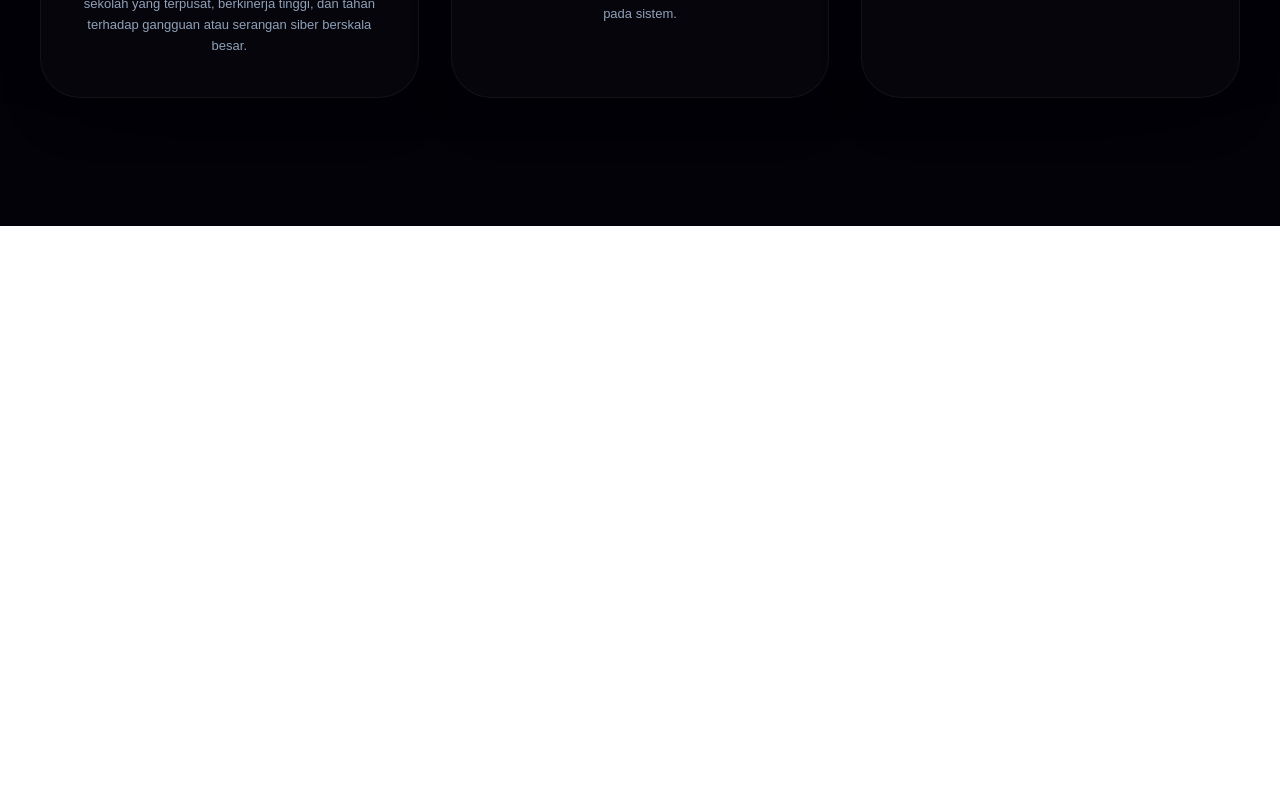
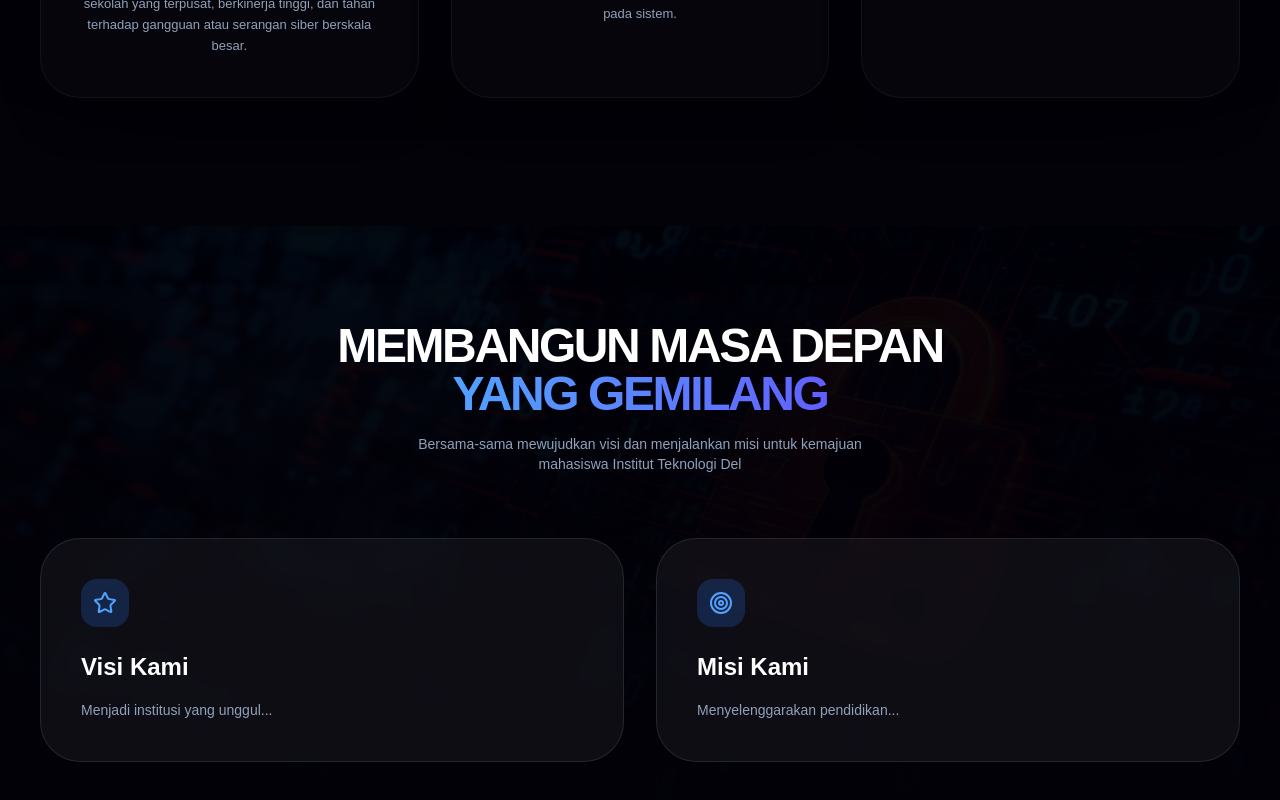
Before and after one commit to Edwinn1711/cyber-backend, a Next.js app: page / in a window 1280 px wide. Shown: the part 1490-2290 px from the top of the page. Before the commit the page ends 1716 px from the top, so only its background shows below. Built offline with nearby package versions, Linux system fonts and the light colour scheme.

Commit message:
feat: pasang komponen VisiMisiSection setelah Pilar Strategis

```diff
--- a/app/(loginregister)/page.tsx
+++ b/app/(loginregister)/page.tsx
@@ -6,7 +6,7 @@
   ShieldCheck, User, Lock, ScanLine, AlertTriangle, Fingerprint,
   MapPin, Calendar, CheckCircle2, Server, Network, Shield,
   Home, Info, FileText, LayoutGrid, Megaphone, HelpCircle, X, ArrowRight, Zap,
-  BrainCircuit, ShieldAlert, Cpu
+  BrainCircuit, ShieldAlert, Cpu, Star, Target
 } from 'lucide-react'
 
 // --- ASSET BACKGROUND ---
@@ -143,6 +143,36 @@
 });
 PersistentUniverse.displayName = 'PersistentUniverse';
 
+const VisiMisiSection = () => (
+  <section className="relative w-full py-24 bg-[#020108]">
+    {/* Background Cyber (Hanya muncul di sini) */}
+    <div className="absolute inset-0 z-0 bg-[url('/bg/cyber1.jpg')] bg-cover bg-center opacity-[0.05] pointer-events-none" />
+    <div className="absolute inset-0 z-0 bg-gradient-to-b from-transparent via-[#020108]/50 to-[#020108]" />
+
+    <div className="relative z-10 max-w-7xl mx-auto px-6 lg:px-10 text-center">
+      <h2 className="text-4xl lg:text-5xl font-black text-white tracking-tighter uppercase mb-4">
+        Membangun Masa Depan <br/>
+        <span className="text-transparent bg-clip-text bg-gradient-to-r from-blue-400 to-indigo-500">Yang Gemilang</span>
+      </h2>
+      <p className="text-slate-400 mb-16 max-w-lg mx-auto text-sm font-medium">
+        Bersama-sama mewujudkan visi dan menjalankan misi untuk kemajuan mahasiswa Institut Teknologi Del
+      </p>
+
+      <div className="grid grid-cols-1 md:grid-cols-2 gap-8">
+        {[ { icon: Star, title: "Visi Kami", desc: "Menjadi institusi yang unggul..." }, { icon: Target, title: "Misi Kami", desc: "Menyelenggarakan pendidikan..." } ].map((item, i) => (
+          <div key={i} className="bg-white/5 backdrop-blur-md border border-white/10 p-10 rounded-[2.5rem] text-left hover:border-blue-500/50 transition-all group">
+            <div className="w-12 h-12 bg-blue-500/20 text-blue-400 flex items-center justify-center rounded-2xl mb-6 group-hover:scale-110 transition-transform">
+               <item.icon size={24} />
+            </div>
+            <h3 className="text-2xl font-black text-white mb-4">{item.title}</h3>
+            <p className="text-slate-400 text-sm leading-relaxed">{item.desc}</p>
+          </div>
+        ))}
+      </div>
+    </div>
+  </section>
+);
+
 export default function CyberLandingDark() {
   const router = useRouter();
   const [bgIdx, setBgIdx] = useState(0);
@@ -243,6 +273,8 @@
       {/* BACKGROUND GAMBAR & EFEK KLIK DEWA */}
       <PersistentUniverse bgIdx={bgIdx} />
       <UltraGodTierParticleSystem />
+
+
 
 {/* AREA HEADER DIPERBAIKI */}
 <header className="fixed top-0 left-0 right-0 z-50 w-full border-b border-white/5 bg-[#05050a]/80 backdrop-blur-xl shadow-md">
@@ -427,6 +459,8 @@
         </div>
 
       </div>
+
+      <VisiMisiSection />
 
       {/* ========================================================================= */}
       {/* 5. MODAL LOGIN                                                            */}
```
